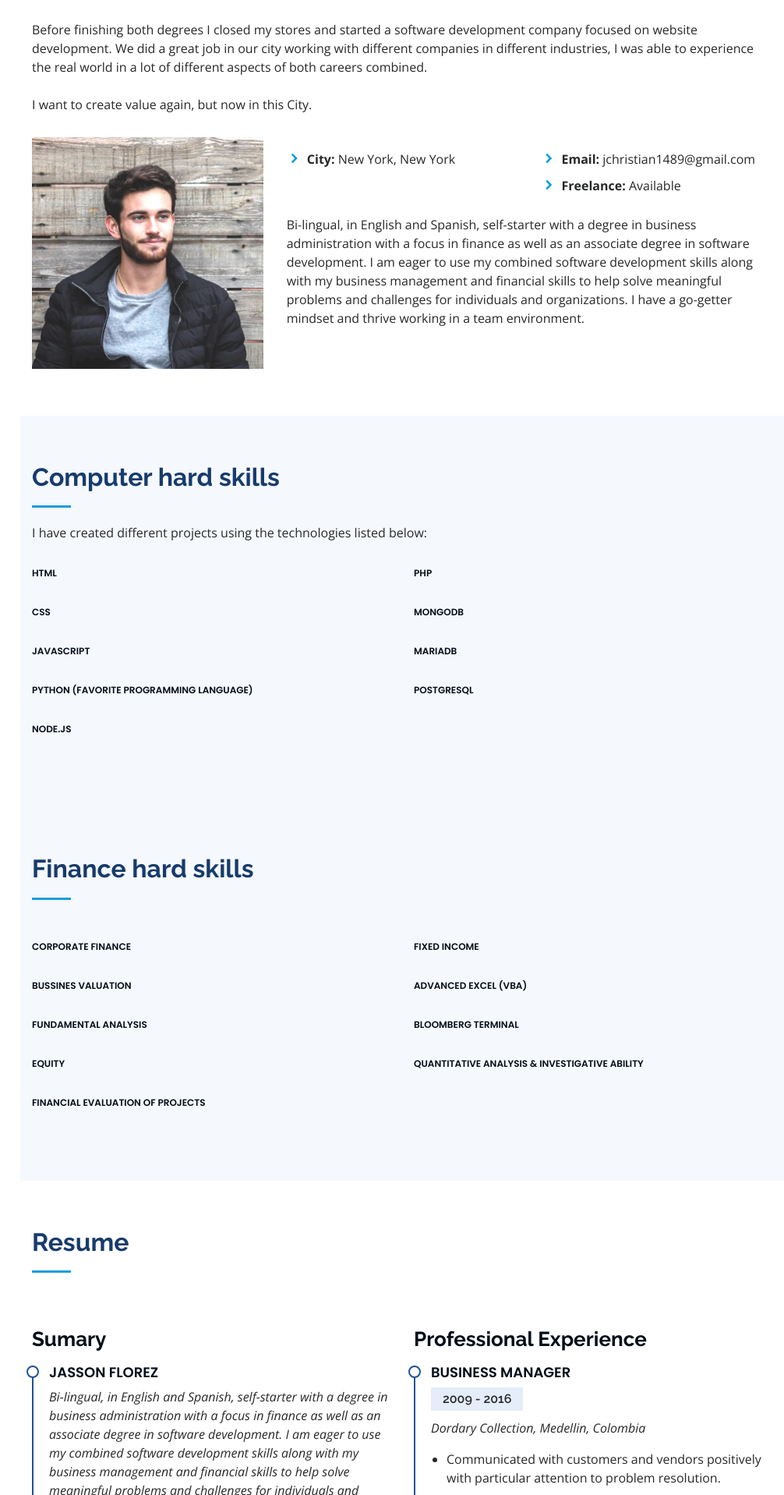
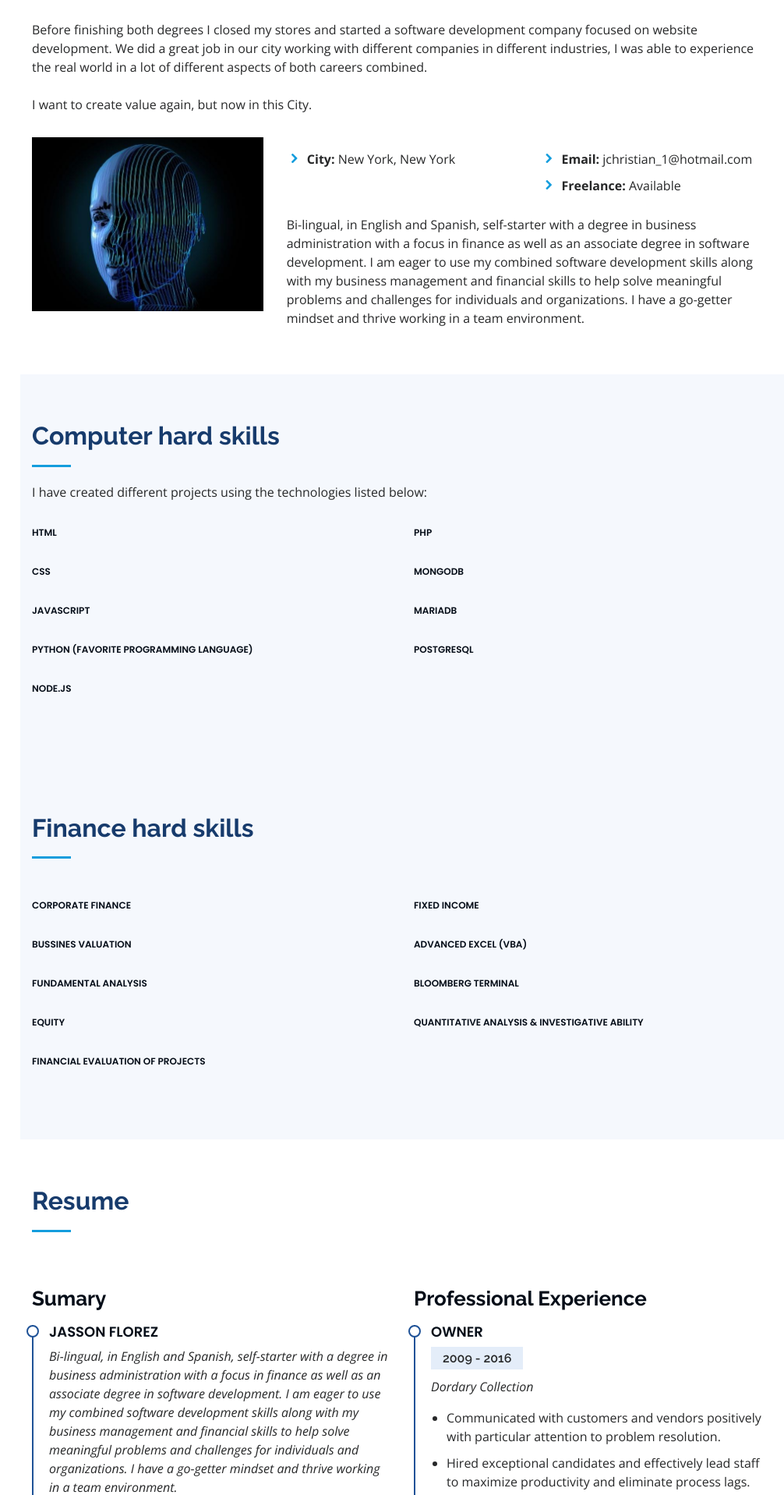
Before and after one commit to jchristian1/django_portfolio, a Django app: page / in a window 1280 px wide. Shown: the part 1128-3045 px from the top of the page at 78% size, without its empty margins (274-1280 px from the left). Run offline with Django 4.2, Linux system fonts and the light colour scheme; some libraries are stand-ins or nearby versions.

Commit message:
images updated and content

```diff
--- a/playground/static/css/style.css
+++ b/playground/static/css/style.css
@@ -211,7 +211,7 @@ h1, h2, h3, h4, h5, h6 {
 #hero {
   width: 100%;
   height: 100vh;
-  background: url("../img/hero-bg.jpg") top center;
+  background: url("../img/hero-bg1.jpg") top center;
   background-size: cover;
 }
 
--- a/playground/templates/index.html
+++ b/playground/templates/index.html
@@ -112,7 +112,7 @@
               </div>
               <div class="col-lg-6">
                 <ul>
-                  <li><i class="icofont-rounded-right"></i> <strong>Email:</strong> jchristian1489@gmail.com</li>
+                  <li><i class="icofont-rounded-right"></i> <strong>Email:</strong> jchristian_1@hotmail.com</li>
                   <li><i class="icofont-rounded-right"></i> <strong>Freelance:</strong> Available</li>
                 </ul>
               </div>
@@ -351,7 +351,7 @@
               <p><em>Bi-lingual, in English and Spanish, self-starter with a degree in business administration with a focus in finance as well as an associate degree in software development. I am eager to use my combined software development skills along with my business management and financial skills to help solve meaningful problems and challenges for individuals and organizations. I have a go-getter mindset and thrive working in a team environment.</em></p>
               <ul>
                 <li>New York City</li>
-                <li>jchristian1489@gmail.com</li>
+                <li>jchristian_1@hotmail.com</li>
               </ul>
             </div>
 
@@ -377,9 +377,9 @@
           <div class="col-lg-6" data-aos="fade-up" data-aos-delay="100">
             <h3 class="resume-title">Professional Experience</h3>
             <div class="resume-item">
-              <h4>Business Manager</h4>
+              <h4>OWNER</h4>
               <h5>2009 - 2016</h5>
-              <p><em>Dordary Collection, Medellin, Colombia </em></p>
+              <p><em>Dordary Collection</em></p>
               <ul>
                 <li>Communicated with customers and vendors positively with particular attention to problem resolution.</li>
                 <li>Hired exceptional candidates and effectively lead staff to maximize productivity and eliminate process lags.</li>
@@ -388,9 +388,9 @@
               </ul>
             </div>
             <div class="resume-item">
-              <h4>Junior Software Developer</h4>
+              <h4>OWNER</h4>
               <h5>2016 - 2018</h5>
-              <p><em>SPECTRO AGENCY, Medellin, Colombia</em></p>
+              <p><em>SPECTRO AGENCY</em></p>
               <ul>
                 <li>Contributed ideas and suggestions in team meetings and delivered updates on deadlines, designs and enhancements.</li>
                 <li>Contributed to daily scrum meetings with team updates.</li>
@@ -428,7 +428,7 @@
 
           <div class="col-lg-4 col-md-6 portfolio-item filter-app">
             <div class="portfolio-wrap">
-              <img src="{% static 'img/portfolio/portfolio-1.jpg' %}" class="img-fluid" alt="">
+              <a href="{% url 'cyclist' %}"><img src="{% static 'img/portfolio/portfolio-1.jpg' %}" class="img-fluid" alt=""></a>
               <div class="portfolio-links">
                 <a href="{% static 'img/portfolio/portfolio-1.jpg' %}" data-gall="portfolioGallery" class="venobox" title="App 1"><i class="bx bx-plus"></i></a>
                 <a href="{% url 'cyclist' %}" title="More Details"><i class="bx bx-link"></i></a>
@@ -438,7 +438,7 @@
 
           <div class="col-lg-4 col-md-6 portfolio-item filter-card">
             <div class="portfolio-wrap">
-              <img src="{% static 'img/portfolio/portfolio-2.jpg' %}" class="img-fluid" alt="">
+              <a href="{% url 'sentimenter' %}" title="More Details"><img src="{% static 'img/portfolio/portfolio-2.jpg' %}" class="img-fluid" alt=""></a>
               <div class="portfolio-links">
                 <a href="{% static 'img/portfolio/portfolio-2.jpg' %}" data-gall="portfolioGallery" class="venobox" title="Web 3"><i class="bx bx-plus"></i></a>
                 <a href="{% url 'sentimenter' %}" title="More Details"><i class="bx bx-link"></i></a>
@@ -468,7 +468,7 @@
 
           <div class="col-lg-4 col-md-6 portfolio-item filter-card">
             <div class="portfolio-wrap">
-              <img src="{% static 'img/portfolio/portfolio-7.jpg' %}" class="img-fluid" alt="">
+              <a href="{% url 'spammer' %}" title="More Details"><img src="{% static 'img/portfolio/portfolio-7.jpg' %}" class="img-fluid" alt=""></a>
               <div class="portfolio-links">
                 <a href="{% static 'img/portfolio/portfolio-7.jpg' %}" data-gall="portfolioGallery" class="venobox" title="Web 2"><i class="bx bx-plus"></i></a>
                 <a href="{% url 'spammer' %}" title="More Details"><i class="bx bx-link"></i></a>
@@ -659,7 +659,7 @@
               <div class="email">
                 <i class="icofont-envelope"></i>
                 <h4>Email:</h4>
-                <p>jchristian1489@gmail.com</p>
+                <p>jchristian_1@ghotmail.com</p>
               </div>
 
               <!-- <div class="phone">
```
Also changed, not shown: playground/static/img/hero-bg1.jpg (added), playground/static/img/profile-img.jpg.
